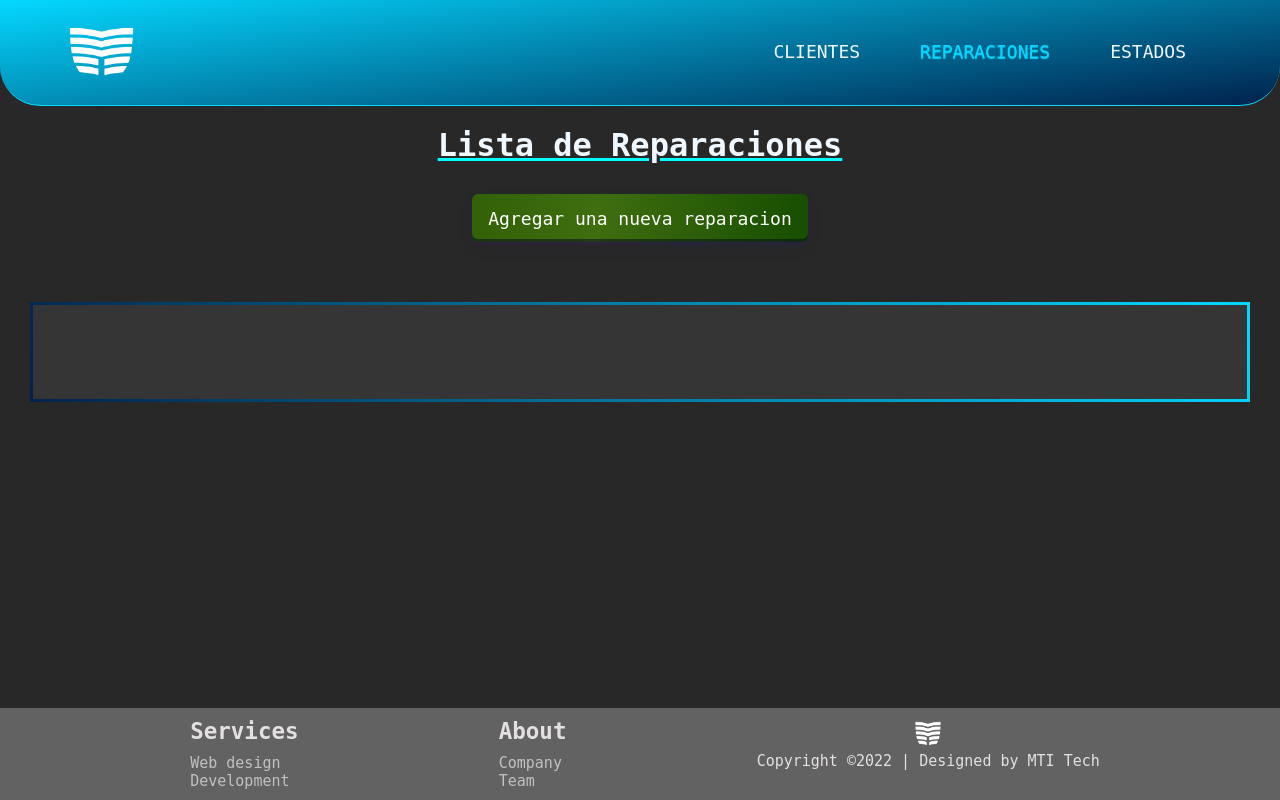
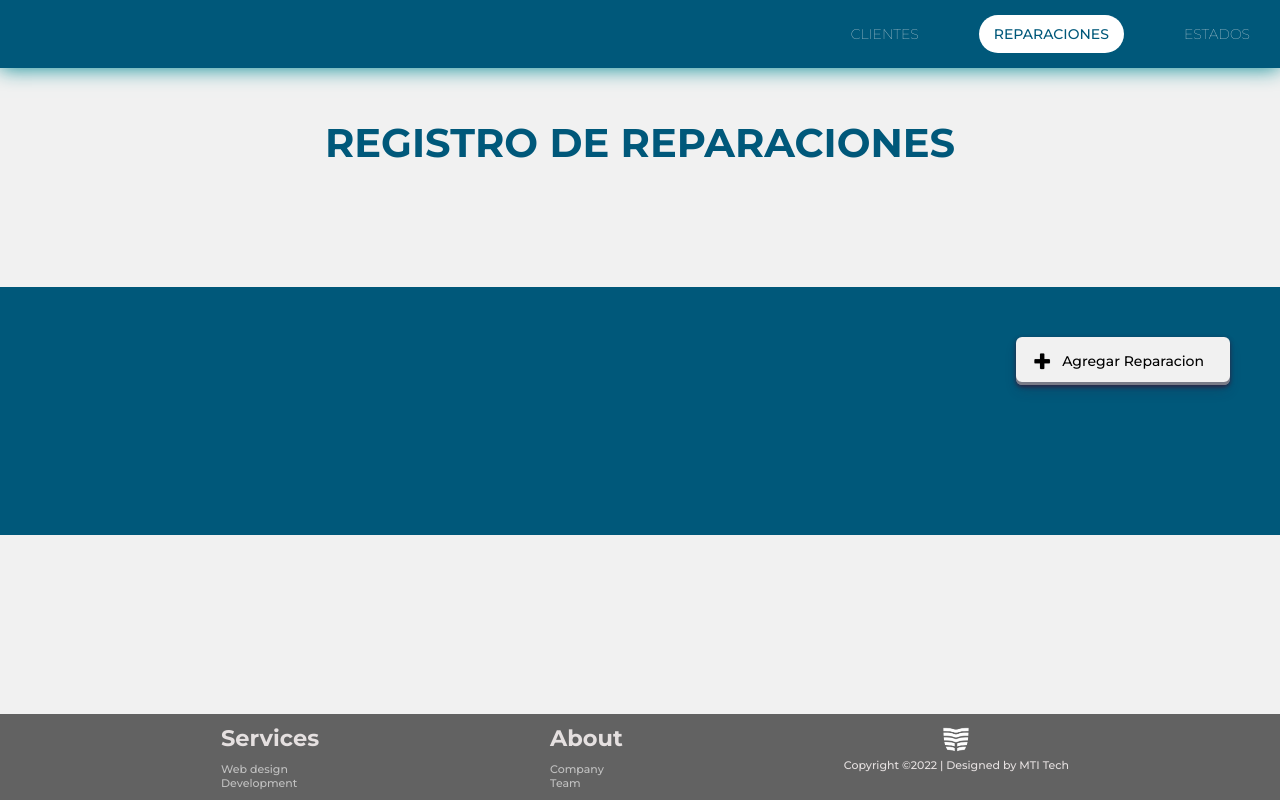
Before and after one commit to maxicabrera23/proyecto_reparaciones, a Flask app: page / in a window 1280 px wide. Run offline with Flask 2, Linux system fonts and the light colour scheme; data that the repository does not hold is empty; some libraries are stand-ins or nearby versions.

Commit message:
cambios_front_reparaciones

```diff
--- a/static/scripts/main.js
+++ b/static/scripts/main.js
@@ -173,14 +173,16 @@ function mostrarData(reparaciones){
         const reparacionItem = document.createElement('li')
         reparacionItem.innerHTML = `
             <div class="ModuloRep">
-                <img class="Usuario" src="./static/images/vista-de-calle.png" alt="Logo">
+                <!-- <img class="Usuario" src="./static/images/vista-de-calle.png" alt="Logo"> -->
 
-                <label for="${repa.nro_reparacion}">
+                    <div class="info">
                         <div class="drop">
-                        <h3>${repa.nombre_apellido}</h3> | <h3>Nro° de Reparacion<p>${repa.nro_reparacion}</p></h3>
+                            <p class="numeroService">N° ${repa.nro_reparacion}</p><p class="nombreCliente">${repa.nombre_apellido}</p>
                         </div>
+
                         <div class="ColorEstado" id="div${contador}">${repa.estado}</div>
-                </label>
+
+                    </div>
 
                     <input type="checkbox" class="touch" id="${repa.nro_reparacion}">
 
@@ -201,9 +203,10 @@ function mostrarData(reparaciones){
                             <h3>Fecha de retiro<p>${repa.fecha_retiro}</p></h3>
                         </div>
                     </div>
-
-                <button class="botonModificar CerrarModal">Modificar</button>
-                <button class="botonEliminar CerrarModal">Eliminar</button>
+                    <div class="acciones">
+                        <button class="botonModificar CerrarModal"><img class="icon_b" src="./static/images/edit.png"/></button>
+                        <button class="botonEliminar CerrarModal"><img class="icon_b" src="./static/images/trash.png"/></button>
+                    </div>
             </div>
         `
 
@@ -275,34 +278,34 @@ function mostrarData(reparaciones){
 
             if (color == "ingresada"){
                 reparacionTarjeta.style.background = "rgba(220, 20, 60, 0.507)";
-                reparacionTarjeta.style.border = "solid 2px crimson";
+                reparacionTarjeta.style.padding = "5px";
                 FormUsuarios.querySelector('#defEncontrado').style.display = "none";
 
 
             }
             if (color == "revision presupuesto"){
                 reparacionTarjeta.style.background = "rgba(255, 127, 80, 0.61)";
-                reparacionTarjeta.style.border = "solid 2px coral";
+                reparacionTarjeta.style.padding = "5px";
 
             }
             if (color == "espera confirmacion presupuesto"){
                 reparacionTarjeta.style.background = "rgba(240, 255, 255, 0.616)";
-                reparacionTarjeta.style.border = "solid 2px azure";
+                reparacionTarjeta.style.padding = "5px";
 
             }
             if (color == "en curso"){
                 reparacionTarjeta.style.background = "rgba(0, 255, 255, 0.582)";
-                reparacionTarjeta.style.border = "solid 2px aqua";
+                reparacionTarjeta.style.padding = "5px";
 
             }
             if (color == "reparada/terminada"){
                 reparacionTarjeta.style.background = "rgba(0, 0, 128, 0.637)";
-                reparacionTarjeta.style.border = "solid 2px navy";
+                reparacionTarjeta.style.padding = "5px";
 
             }
             if (color == "retirada/enviada"){
                 reparacionTarjeta.style.background = "rgba(0, 128, 0, 0.637)";
-                reparacionTarjeta.style.border = "solid 2px green";
+                reparacionTarjeta.style.padding = "5px";
             }
             contador = contador + 1
         });
--- a/static/styles/style.css
+++ b/static/styles/style.css
@@ -1,8 +1,18 @@
 *{
     margin: 0;
     padding: 0;
-    font-family:"JetBrains Mono",monospace;
+    /* font-family:"JetBrains Mono",monospace; */
+    font-family: 'Montserrat', sans-serif;
     box-sizing: border-box;
+}
+
+:root{
+    --colorPrincipal: #191A19;
+    --colorPrincipal2: #00587A;
+    --colorSecundario: #0F3057;
+    --colorTextos: #D8E9A8;
+    --colorResaltado: #008891;
+    --colorBlanco: #f1f1f1;
 }
 
 body{
@@ -10,7 +20,8 @@ body{
     position: relative;
     padding-bottom: 3em;
     min-height:100vh;
-    background: rgba(40,40,40,1);
+    background-color: #f1f1f1;
+
     padding-bottom: 100px;
 }
 
@@ -26,14 +37,21 @@ body{
 
 /*------------- Barra de Navegacion ---------------*/
 nav{
+    /* display: flex;
+    align-items: center;
+    flex-wrap: wrap;
+    padding: 20px 5%;
+    background: var(--colorPrincipal2);
+    /* border-bottom: 1px solid var(--colorResaltado); */
+    box-shadow: 0px 0px 20px var(--colorResaltado);
+
     display: flex;
     align-items: center;
     flex-wrap: wrap;
-    padding: 20px 5%;
-    background: rgb(4,216,255);
-    background: linear-gradient(173deg, rgba(4,216,255,1) 0%, rgba(0,34,77,1) 100%);
-    border-radius: 0px 0px 40px 40px;
-    border-bottom: 1px solid rgb(4,216,255);
+    padding: 20px 0;
+    background: var(--colorPrincipal2);
+    /* border-bottom: 1px solid var(--colorResaltado); */
+    box-shadow: 0px 0px 20px var(--colorResaltado);
 }
 
 .Logo img{
@@ -49,42 +67,79 @@ nav{
 
 .Links a{
     text-decoration: none;
-    color: aliceblue;
+    color: var(--colorBlanco);
     margin: 0px 15px;
-    font-size: large;
+    font-size: 14px;
+    font-weight: lighter;
     padding: 5px 15px;
-    border-bottom: rgba(4,216,255,0) solid 2px;
+    /* border-bottom: rgba(4,216,255,0) solid 2px; */
     border-radius:0px 0px 5px 5px;
     cursor: pointer;
 }
 
 .Links a:hover{
-    border-bottom: rgba(4,216,255,1) solid 2px;
-    text-shadow: 0px 1px 2px aliceblue;
+    font-weight: bolder;
 }
 
-a .Activo{
-    color: rgba(4,216,255,1);
+/* .Links a:hover{
+    border:2px solid rgba(4,216,255,1);
+    text-shadow: 0px 1px 2px aliceblue;
+ }  */
+
+.Links a .Activo{
+    padding: 10px 15px;
+    font-weight: bolder;
+    background-color: white;
+    color: var(--colorPrincipal2);
+
+    /* background-color: var(--colorSecundario); */
+    /* border:1px solid var(--colorResaltado); */
+    /* box-shadow: 0px 0px 20px var(--colorResaltado); */
+    border-radius: 30px;
 }
 
 .Activo{
-    text-shadow: 0px 1px 1px rgba(4,216,255,1);
+
+}
+.agregar{
+    height: 20px;
+    width: 20px;
 }
 /*---------------------------------------------*/
 
 
 .ModuloRep{
-    border: 2px black solid;
+    border: 2px var(--colorPrincipal2) solid;
     border-radius: 10px;
     width: 95%;
     padding: 10px 50px;
     margin: 10px;
-    background: rgba(40,40,40,1);
-    box-shadow: rgba(45, 35, 66, 0.986) 0 2px 4px,rgba(45, 35, 66, .3) 0 7px 13px -3px,rgba(2, 6, 30, 0.5) 0 -3px 0 inset;
+    background: #f1f1f1;
+    /* box-shadow:rgb(65 37 123 / 61%) 0 2px 4px, rgba(45, 35, 66, .3) 0 6px 4px 0px, rgba(2, 6, 30, 0.5) 0 -3px 0 inset;; */
+    box-shadow: var(--colorPrincipal2) 0 -3px 0 inset;;
     display: flex;
     justify-content: space-around;
     align-items: center;
+    border: 2px solid white;
 }
+
+.info{
+    height: auto;
+    width: auto;
+
+}
+
+.numeroService{
+    font-size: 20px !important;
+    width: 100%;
+
+}
+
+.nombreCliente{
+    margin: 10px 0;
+}
+
+
 
 .DatosModulo{
     display: flex;
@@ -188,10 +243,14 @@ a .Activo{
 
 
 h1{
-    color: aliceblue;
+    color: var(--colorPrincipal2);
     text-align: center;
-    margin: 20px;
-    text-decoration: underline aqua;
+    margin: 50px auto 120px;
+
+    font-size: 40px;
+    /* text-align: center; */
+    /* margin: 20px; */
+    /*text-decoration: underline aqua;*/
 }
 
 .CajaColor{
@@ -199,21 +258,25 @@ h1{
     flex-direction: column;
     justify-content: flex-start;
     align-items: center;
-    background-color: rgb(53, 53, 53);
-    margin: 50px 30px 20px 30px;
+    background-color: var(--colorPrincipal2);
+    /* margin: 30px 30px 20px 30px; */
+    margin:auto;
+    padding: 10px ;
     min-height: 100px;
     max-height: 500px;
     height: auto;
-    border: solid;
-    border-image-slice: 1;
-    border-width: 3px;
-    border-image-source: linear-gradient(60deg, rgba(0,34,77,1), rgba(4,216,255,1));
+    /* border: solid; */
+    /* border-image-slice: 1; */
+    /* border-width: 3px; */
+    /* border-image-source: linear-gradient(60deg, rgba(0,34,77,1), rgba(4,216,255,1)); */
     overflow: auto;
 }
 
 .CajaColor p{
-    color: aliceblue;
+    color: black;
     font-size: medium;
+    text-transform: capitalize;
+    font-weight: bold;
 }
 
 .CajaColor::placeholder{
@@ -226,13 +289,29 @@ h1{
 
 .Acciones{
     display: flex;
-    justify-content: space-evenly;
-    margin: 10px 50px;
+    justify-content: right;
+    padding: 40px;
+    /* margin: 10px 50px; */
+    flex-direction: row;
+    align-items:flex-end;
+    margin:auto;
+    background-color: var(--colorPrincipal2);
 }
 
 .Acciones .BotonAbrirModal{
-background: rgb(50,97,7);
-background: linear-gradient(90deg, rgba(50,97,7,1) 0%, rgb(63, 110, 16) 37%, rgba(23,78,0,1) 100%);
+/* margin: auto; */
+background: var(--colorBlanco);
+text-align: center;
+/* margin: 0 0 0 80%; */
+
+/* background: rgb(50,97,7); */
+/* background: linear-gradient(90deg, rgba(50,97,7,1) 0%, rgb(63, 110, 16) 37%, rgba(23,78,0,1) 100%); */
+}
+
+.nuevaRepa{
+    color: black;
+    padding: 5px 10px;
+    font-size: 14px;
 }
 
 .Modal .Der .CerrarModal{
@@ -415,6 +494,10 @@ footer {
     align-items:flex-start;
 }
 
+footer p{
+    font-size: 11px;
+}
+
 .Services{
     display: flex;
     flex-direction: column;
--- a/templates/index.html
+++ b/templates/index.html
@@ -4,13 +4,18 @@
     <meta charset="UTF-8">
     <meta http-equiv="X-UA-Compatible" content="IE=edge">
     <meta name="viewport" content="width=device-width, initial-scale=1.0">
+    <link rel="preconnect" href="https://fonts.googleapis.com">
+<link rel="preconnect" href="https://fonts.gstatic.com" crossorigin>
+<link href="https://fonts.googleapis.com/css2?family=Montserrat:wght@100;300;500;700&display=swap" rel="stylesheet">
     <link rel="stylesheet" href="./static/styles/style.css">
+
     <title>Soporte Tecnico</title>
 </head>
     <body>
+
         <nav>
             <div class="Logo">
-                <img src="./static/images/MTI_Logo.png" alt="Logo">
+                <!-- <img src="./static/images/MTI_Logo.png" alt="Logo"> -->
             </div>
             <div class="Links">
                 <a href="/1">CLIENTES</a>
@@ -19,14 +24,19 @@
             </div>
         </nav>
 
-        <h1> Lista de Reparaciones </h1>
+        <h1> REGISTRO DE REPARACIONES </h1>
 
         <div class="Acciones">
-            <button class="BotonAbrirModal">Agregar una nueva reparacion</button>
+            <!-- <button class="BotonAbrirModal">
+                <img class="agregar" src="./static/images/agregar2.png"/>
+            </button> -->
+            <button class="BotonAbrirModal"><img class="agregar" src="./static/images/agregar2.png"/><p class="nuevaRepa">Agregar Reparacion</p></button>
         </div>
 
         <div class="CajaColor" id="ListaReparaciones">
+
             <ul id="ListaReparaciones"></ul>
+
             <!--<div class="Vacio">
                 <h3>No hay reparaciones pendientes<span class="Animacion">...</span></h3>
             </div>
```
Also changed, not shown: other parts of static/styles/style.css (+23 -3 lines), static/images/agregar.png (added), static/images/agregar2.png (added), static/images/edit.png (added), static/images/trash.png (added). Lines whose indentation alone changed are shown as unchanged.
